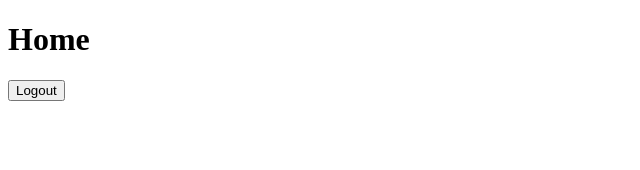
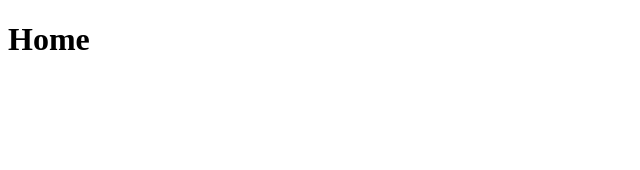
Before and after one commit to fdasabino/MERN_te4, a React (Vite) app: page / in a window 1280 px wide. Shown: the top 170 px of the page, without its empty margins (0-640 px from the left). Built offline with nearby package versions, Linux system fonts and the light colour scheme.

Commit message:
feat(Home): conditionally render logout button based on user authentication

```diff
--- a/src/routes/Home.jsx
+++ b/src/routes/Home.jsx
@@ -13,7 +13,7 @@ const Home = () => {
   return (
     <div>
       <h1>Home</h1>
-      <button onClick={handleLogout}>Logout</button>
+      {user && <button onClick={handleLogout}>Logout</button>}
     </div>
   );
 };
```
